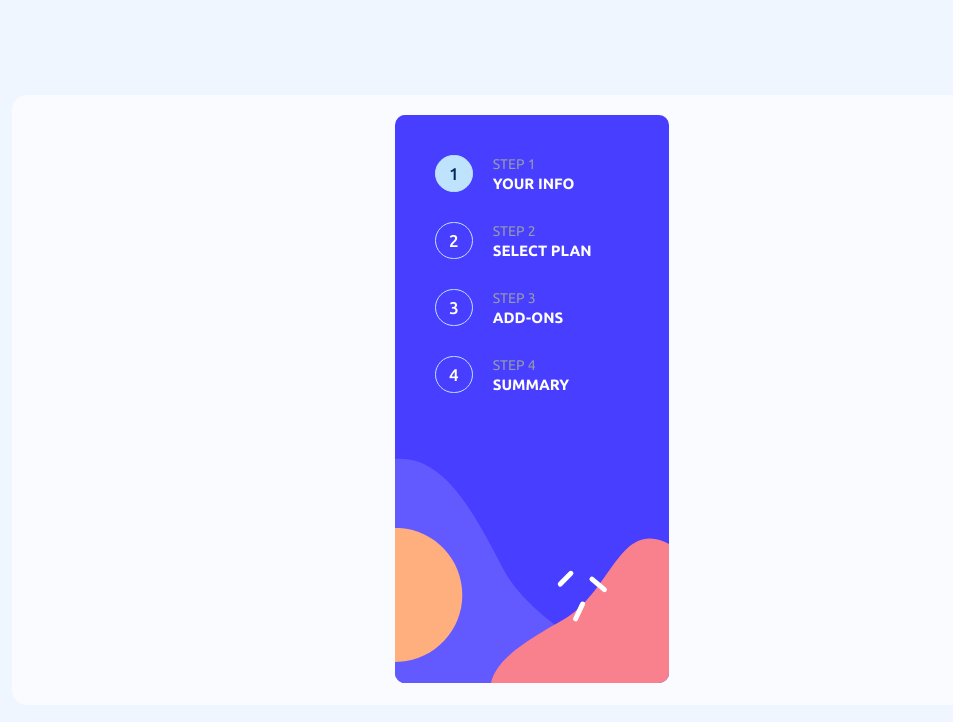
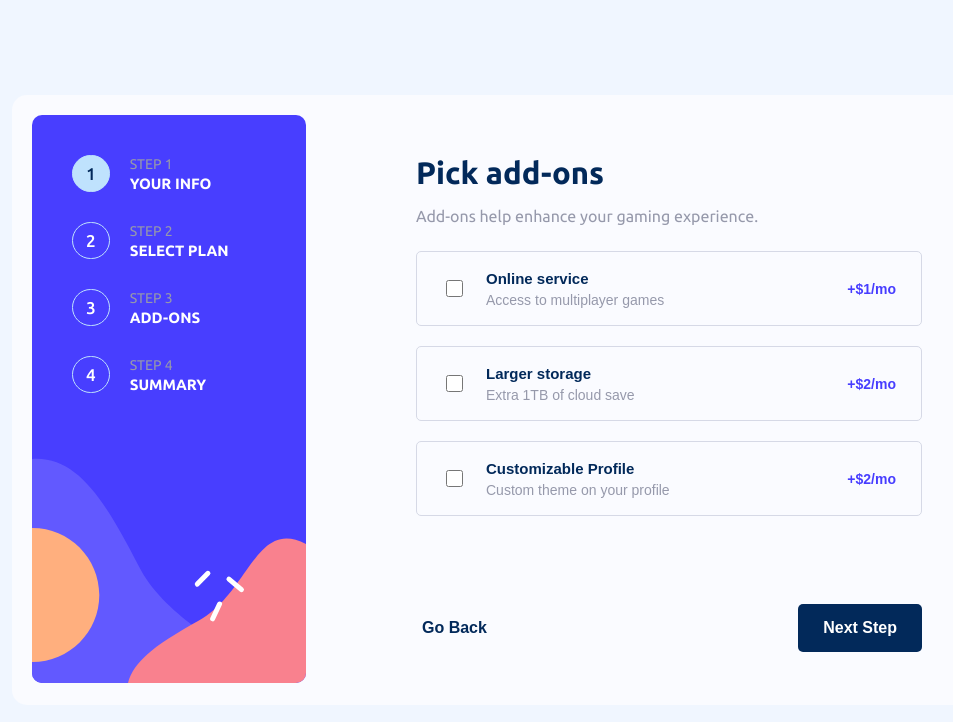
Before and after one commit to LaimaJan/multi-step-form, a React (Vite) app: page /step3 in a window 1280 px wide. Shown: the top 722 px of the page, without its empty margins (108-1061 px from the left). Built offline with nearby package versions, Linux system fonts and the light colour scheme.

Commit message:
creating step three

```diff
--- a/src/app/App.css
+++ b/src/app/App.css
@@ -15,7 +15,7 @@
 
 	display: flex;
 	flex-direction: row;
-	justify-content: center;
+	justify-content: space-between;
 	align-items: center;
 
 	padding: 20px;
--- a/src/app/App.jsx
+++ b/src/app/App.jsx
@@ -2,18 +2,18 @@ import { Routes, Route } from 'react-router-dom';
 
 import FirstStep from '../components/FirstStep/FirstStep';
 import SecondStep from '../components/SecondStep/SecondStep';
+import ThirdStep from '../components/ThirdStep/ThirdStep';
 import SideBar from '../components/SideBar/SideBar';
 import './App.css';
 
 export default function App() {
-	// You can add the current step state if needed
-
 	return (
 		<div className="App">
 			<SideBar />
 			<Routes>
 				<Route path="/" element={<FirstStep />} />
 				<Route path="/step2" element={<SecondStep />} />
+				<Route path="/step3" element={<ThirdStep />} />
 			</Routes>
 		</div>
 	);
--- /dev/null
+++ b/src/components/ThirdStep/ThirdStep.css
@@ -0,0 +1,120 @@
+.pick-add-ons-container {
+	display: flex;
+	flex-direction: column;
+	justify-content: space-between;
+	padding: 0 110px;
+	max-height: 487px;
+	max-width: 600px;
+	width: 100%;
+}
+
+.step-info-add-ons-container {
+	display: flex;
+	flex-direction: column;
+	justify-content: left;
+	text-align: left;
+}
+
+.step-info {
+	display: flex;
+	flex-direction: column;
+	justify-content: left;
+	gap: 20px;
+}
+
+.info-heading {
+	font-size: 31px;
+	font-weight: 600;
+	color: var(--marine-blue);
+}
+
+.info {
+	color: var(--cool-gray);
+	margin-bottom: 10px;
+}
+
+.add-ons {
+	display: flex;
+	flex-direction: column;
+	justify-content: center;
+	align-items: center;
+	gap: 20px;
+	height: 300px;
+	margin-bottom: 50px;
+}
+
+.add-ons button {
+	display: flex;
+	flex-direction: row;
+	justify-content: space-between;
+	align-items: center;
+	text-align: left;
+	width: 100%;
+	height: 75px;
+
+	padding: 5px 25px;
+	border-radius: 5px;
+	border: 1px solid var(--light-gray);
+	background-color: var(--alabaster);
+}
+
+.add-ons button:focus {
+	border: 1px solid var(--purplish-blue);
+	background-color: var(--magnolia);
+}
+
+.add-ons button:hover {
+	border: 1px solid var(--purplish-blue);
+	background-color: var(--magnolia);
+}
+
+.check-box-service-info-container {
+	display: flex;
+	flex-direction: row;
+	align-items: center;
+	justify-content: space-between;
+	gap: 20px;
+}
+
+.check-box-service-info-container input[type='checkbox'] {
+	width: 17px;
+	height: 17px;
+	padding: 5px;
+	border: 1px solid var(--light-gray);
+}
+
+.check-box-service-info-container input[type='checkbox']:checked {
+	accent-color: var(--purplish-blue);
+	border-radius: 5px;
+}
+
+.add-ons-info {
+	display: flex;
+	flex-direction: column;
+	gap: 5px;
+}
+
+.add-ons-title {
+	font-weight: 600;
+	color: var(--marine-blue);
+	font-size: 15px;
+}
+
+.add-ons-service {
+	color: var(--cool-gray);
+	font-size: 14px;
+	font-weight: 500;
+}
+
+.add-ons-price {
+	color: var(--purplish-blue);
+	font-weight: 600;
+	font-size: 14px;
+}
+
+.plan-buttons {
+	display: flex;
+	flex-direction: row;
+	justify-content: space-between;
+	margin-top: 20px;
+}
--- /dev/null
+++ b/src/components/ThirdStep/ThirdStep.jsx
@@ -0,0 +1,81 @@
+import './ThirdStep.css';
+import { Link } from 'react-router-dom';
+import { useState } from 'react';
+
+export default function ThirdStep() {
+	const [selectedAddOns, setSelectedAddOns] = useState([]);
+	console.log(selectedAddOns);
+
+	const addOnsInformation = [
+		{
+			id: 1,
+			addOnsTitle: 'Online service',
+			service: 'Access to multiplayer games',
+			servicePricing: '+$1/mo',
+		},
+		{
+			id: 2,
+			addOnsTitle: 'Larger storage',
+			service: 'Extra 1TB of cloud save',
+			servicePricing: '+$2/mo',
+		},
+		{
+			id: 3,
+			addOnsTitle: 'Customizable Profile',
+			service: 'Custom theme on your profile',
+			servicePricing: '+$2/mo',
+		},
+	];
+
+	const toggleAddOn = (addOnId) => {
+		if (selectedAddOns.includes(addOnId)) {
+			setSelectedAddOns(selectedAddOns.filter((id) => id !== addOnId));
+		} else {
+			setSelectedAddOns([...selectedAddOns, addOnId]);
+		}
+	};
+
+	return (
+		<>
+			<div className="pick-add-ons-container">
+				<div className="step-info-add-ons-container">
+					<div className="step-info">
+						<p className="info-heading">Pick add-ons</p>
+						<p className="info">Add-ons help enhance your gaming experience.</p>
+					</div>
+					<div className="add-ons">
+						{addOnsInformation.map((addOn) => {
+							const isChecked = selectedAddOns.includes(addOn.id);
+							return (
+								<button key={addOn.id} onClick={() => toggleAddOn(addOn.id)}>
+									<div className="check-box-service-info-container">
+										<input
+											type="checkbox"
+											checked={isChecked}
+											onChange={() => toggleAddOn(addOn.id)}
+										/>
+										<div className="add-ons-info">
+											<p className="add-ons-title">{addOn.addOnsTitle}</p>
+											<p className="add-ons-service">{addOn.service}</p>
+										</div>
+									</div>
+
+									<p className="add-ons-price">{addOn.servicePricing}</p>
+								</button>
+							);
+						})}
+					</div>
+				</div>
+				<div className="plan-buttons">
+					<button className="go-back-button">
+						<Link to={'/step2'}>Go Back</Link>
+					</button>
+
+					<button className="next-button">
+						<Link to={'/step4'}>Next Step</Link>
+					</button>
+				</div>
+			</div>
+		</>
+	);
+}
```
